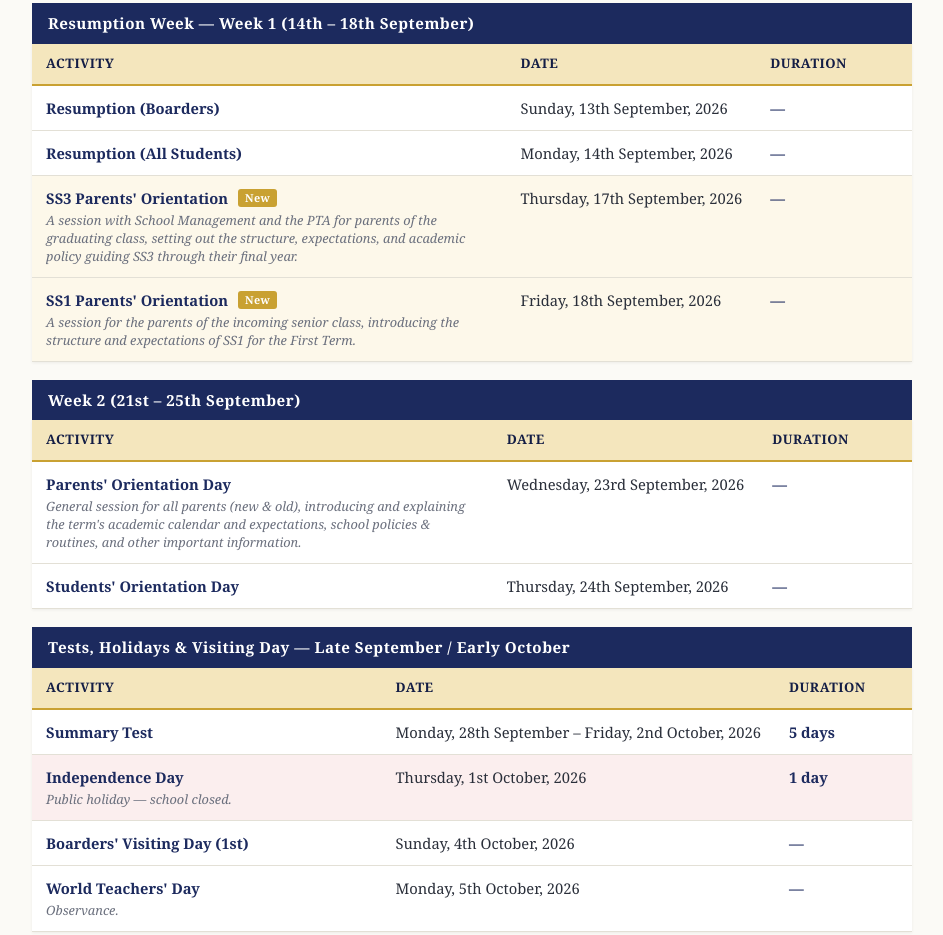
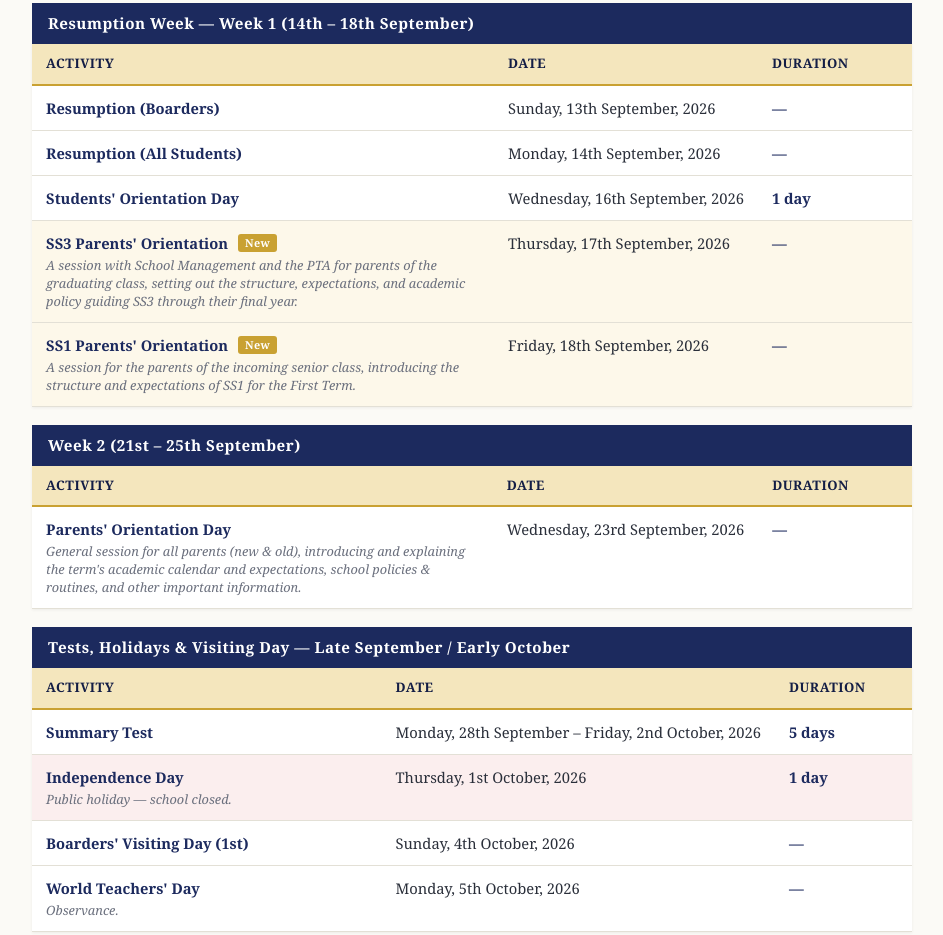
Before and after one commit to khallaad/firstTerm2026-2027Calendar, a plain HTML site: page index.html in a window 1280 px wide. Shown: the part 667-1602 px from the top of the page, without its empty margins (168-1111 px from the left). Drawn offline with Linux system fonts and the light colour scheme.

Commit message:
Add Students' Orientation Day and update dates

```diff
--- a/index.html
+++ b/index.html
@@ -187,6 +187,11 @@
         <td class="date">Monday, 14th September, 2026</td>
         <td class="dur">—</td>
       </tr>
+	  <tr>
+        <td class="desc"><strong>Students' Orientation Day</strong></td>
+        <td class="date">Wednesday, 16th September, 2026</td>
+        <td class="dur">1 day</td>
+      </tr>
       <tr class="new">
         <td class="desc">
           <strong>SS3 Parents' Orientation <tag>New</tag></strong>
@@ -219,11 +224,7 @@
         <td class="date">Wednesday, 23rd September, 2026</td>
         <td class="dur">—</td>
       </tr>
-      <tr>
-        <td class="desc"><strong>Students' Orientation Day</strong></td>
-        <td class="date">Thursday, 24th September, 2026</td>
-        <td class="dur">—</td>
-      </tr>
+
     </tbody>
   </table>
 
@@ -313,7 +314,7 @@
       </tr>
       <tr>
         <td class="desc"><strong>End of Term Examinations</strong></td>
-        <td class="date">Monday, 7th – Wednesday, 16th December, 2026</td>
+        <td class="date">Wednesday, 3rd – Monday, 14th December, 2026</td>
         <td class="dur">8 days</td>
       </tr>
       <tr class="new">
```
